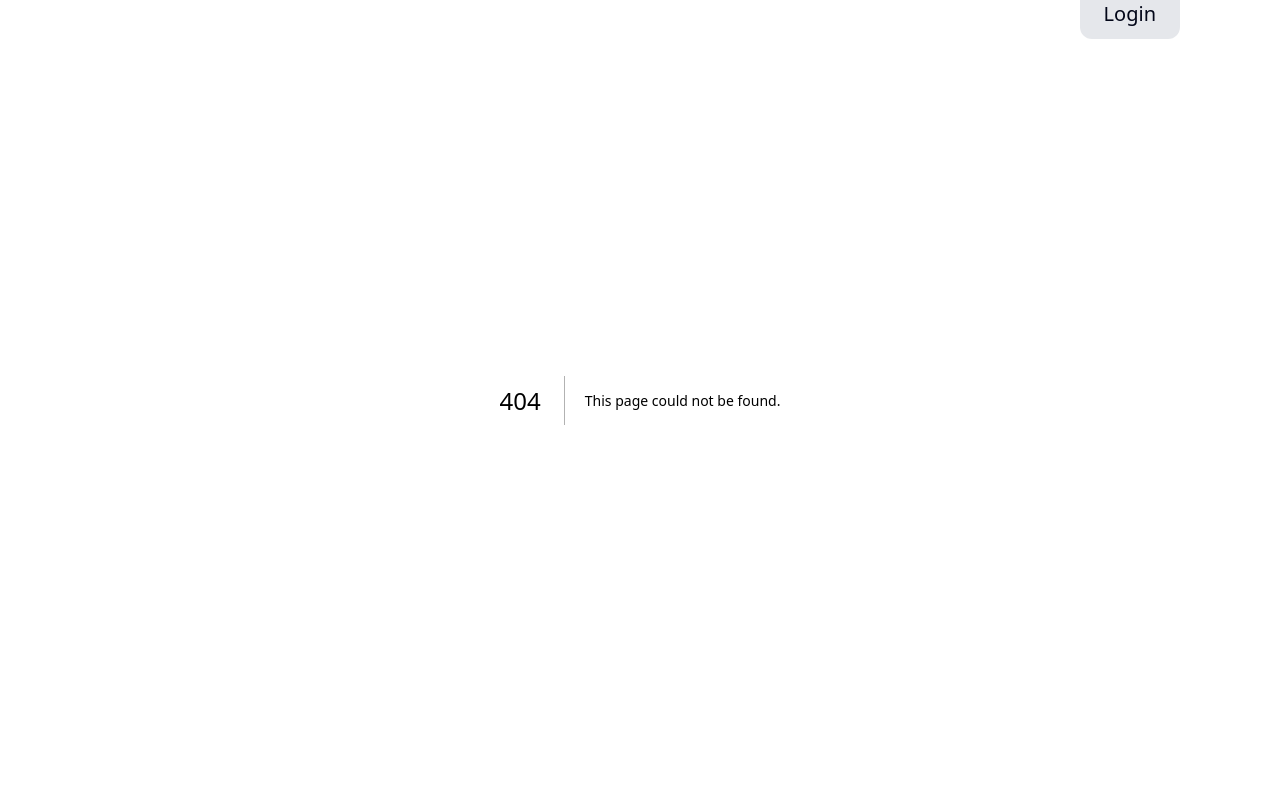
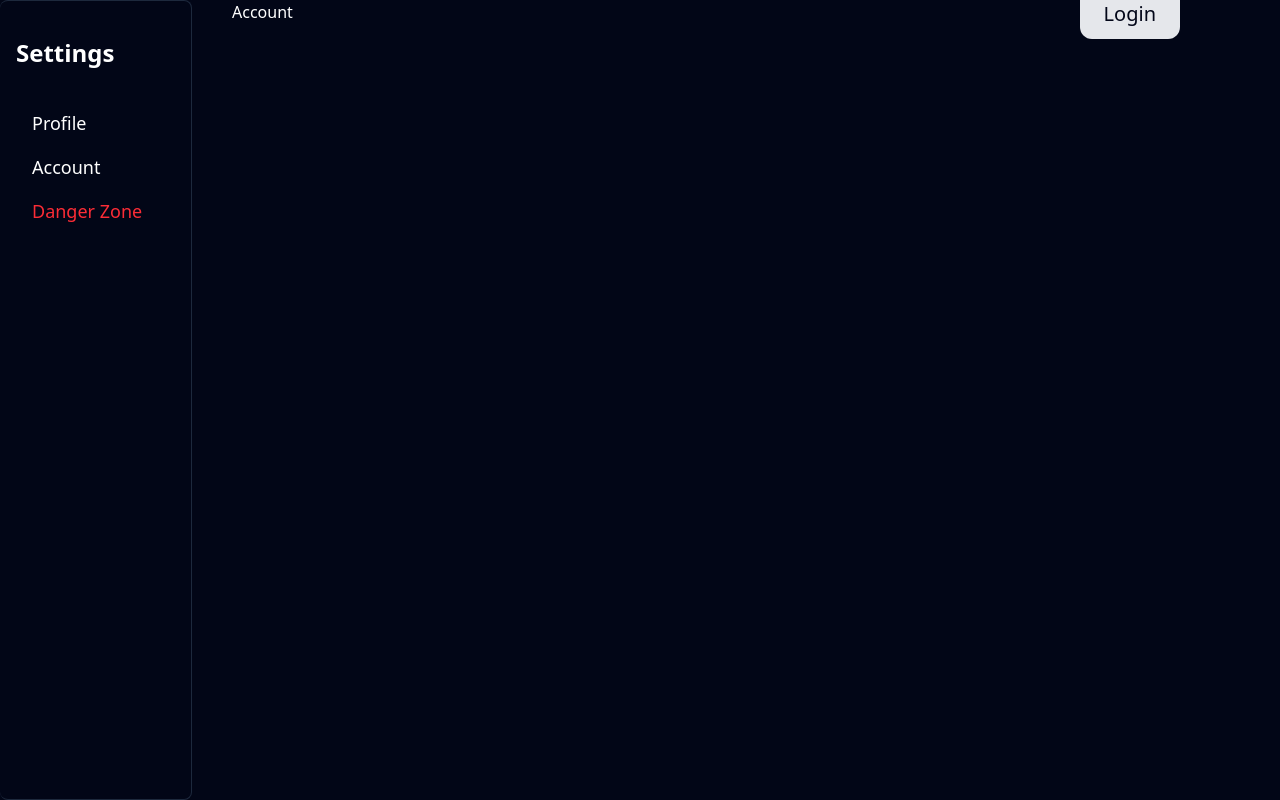
Before and after one commit to PiyuSX/codemate, a Next.js app in the folder frontend/: page /settings/account in a window 1280 px wide. Before the commit this address had no page. Built offline with nearby package versions, Linux system fonts and the light colour scheme.

Commit message:
user settings routing in frontend

```diff
--- /dev/null
+++ b/frontend/app/settings/account/page.js
@@ -0,0 +1,7 @@
+
+
+export default function Account () {
+    return (
+        <h1>Account</h1>
+    )
+}
--- /dev/null
+++ b/frontend/app/settings/danger/page.js
@@ -0,0 +1,7 @@
+
+
+export default function Danger() {
+    return (
+        <h1>Danger</h1>
+    )
+}
--- /dev/null
+++ b/frontend/app/settings/layout.js
@@ -0,0 +1,30 @@
+"use client"
+
+import Link from "next/link"
+
+
+export default function SettingsLayout({children}) {
+    return (
+        <div className="grid grid-cols-[15%_85%] ">
+            <div className="border border-slate-800 p-4 rounded-lg border-l-0 h-screen">
+                <h1 className="text-2xl font-semibold mt-5">Settings</h1>
+                <div className="mt-8">
+                    <ul className="flex text-lg flex-col">
+                        <Link href="/settings/profile">
+                        <li className="hover:bg-slate-900 p-2 rounded-lg pl-4 cursor-pointer">Profile</li>
+                        </Link>
+                        <Link href="/settings/account">
+                        <li className="hover:bg-slate-900 p-2 rounded-lg pl-4 cursor-pointer">Account</li>
+                        </Link>
+                        <Link href="/settings/danger">
+                        <li className="text-red-500 hover:bg-slate-900 p-2 rounded-lg pl-4 cursor-pointer">Danger Zone</li>
+                        </Link>
+                    </ul>
+                </div>
+            </div>
+            <div className="ml-10">
+                {children}
+            </div>
+        </div>
+    )
+}
--- /dev/null
+++ b/frontend/app/settings/page.js
@@ -0,0 +1,5 @@
+import { redirect } from "next/navigation"
+
+export default function Settings() {
+    redirect("/settings/profile")
+}
--- /dev/null
+++ b/frontend/app/settings/profile/page.js
@@ -0,0 +1,7 @@
+
+
+export default function Profile() {
+    return (
+        <h1>Profile</h1>
+    )
+}
--- a/frontend/components/Navbar.jsx
+++ b/frontend/components/Navbar.jsx
@@ -3,10 +3,11 @@
 import Button from "@/components/Button";
 import { usePathname } from "next/navigation";
 import useUserStorage from "@/store/useUserStorage";
-import { UserRound, ChevronDown, Settings } from "lucide-react";
+import { ChevronDown, Settings } from "lucide-react";
 import { useState } from "react";
 import api from "@/lib/api";
 import { useRouter } from "next/navigation";
+import Link from "next/link";
 
 const Navbar = () => {
   const [isDropdownOpen, setIsDropdownOpen] = useState(false);
@@ -57,7 +58,9 @@ const Navbar = () => {
                     onClick={() => setIsDropdownOpen(false)}
                   >
                     <div className="flex gap-2 items-center text-lg hover:text-indigo-500 cursor-pointer">
+                      <Link href="/settings" className="flex gap-2 items-center">
                       <Settings /> Settings
+                      </Link>
                     </div>
 
                     <Button
```
Also changed, not shown: 2 other files (tests, documents, lock files or other folders).
